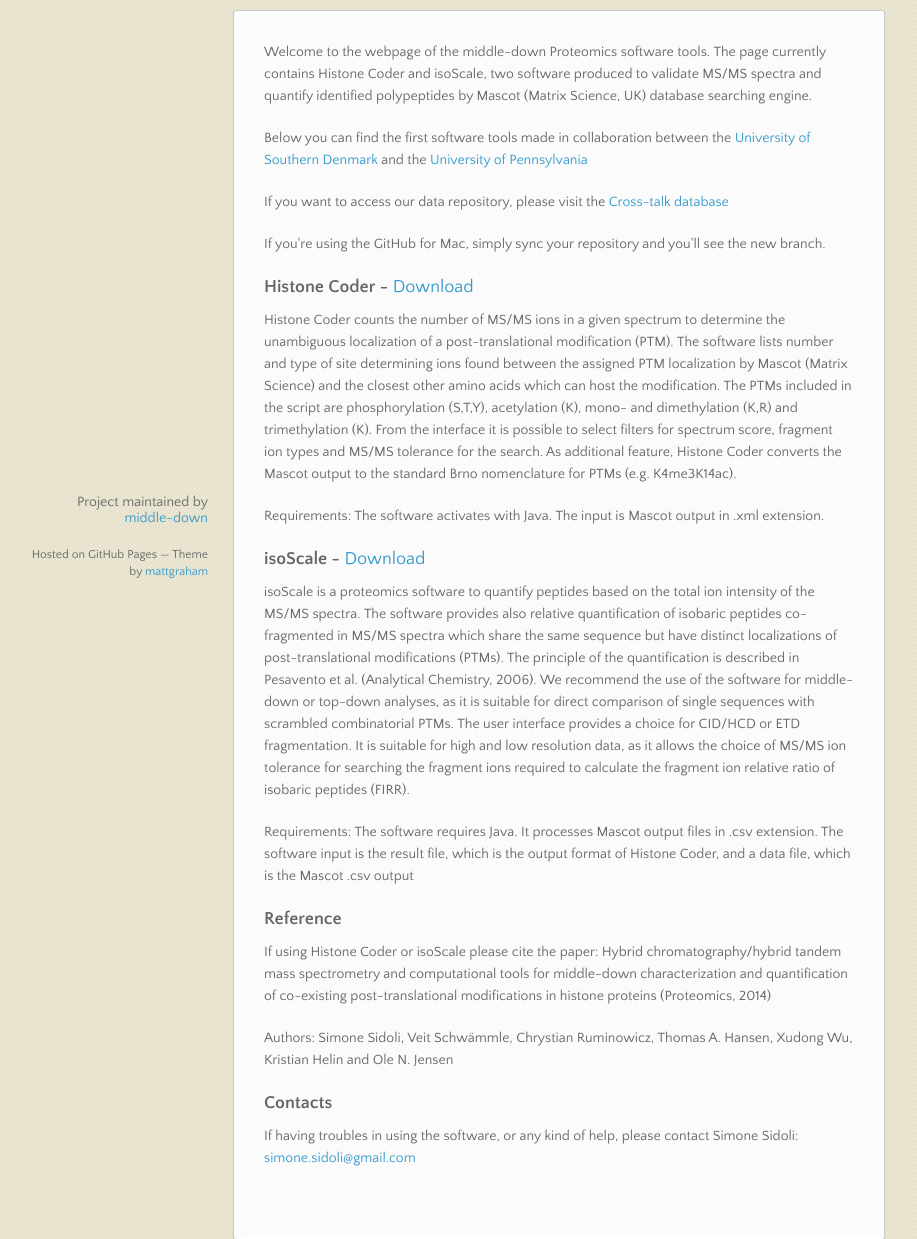
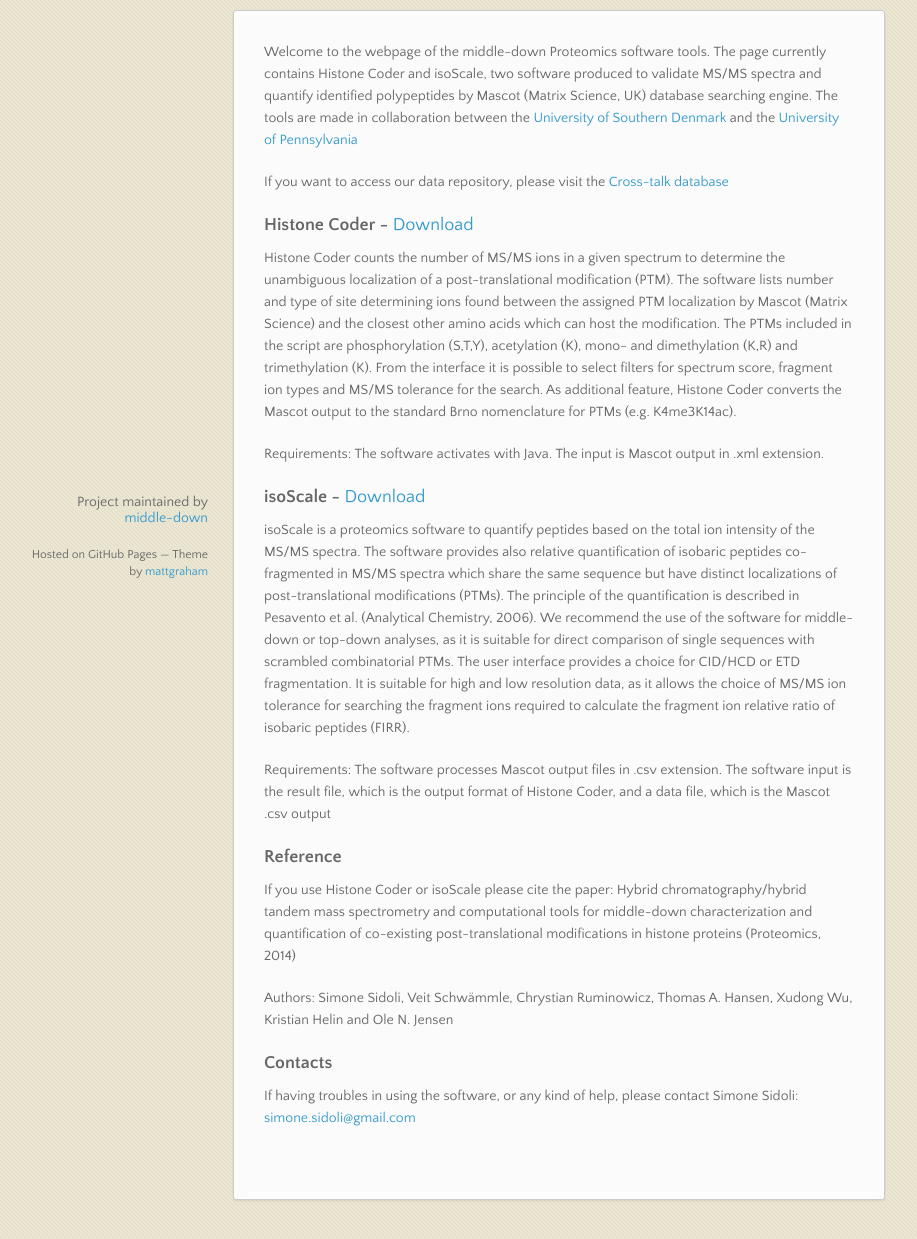
Before and after one commit to middle-down/Software, a plain HTML site: page index.html in a window 1280 px wide. Shown: the part 180-1419 px from the top of the page, without its empty margins (82-999 px from the left). Drawn offline with nearby package versions, Linux system fonts and the light colour scheme.

```diff
--- a/index.html
+++ b/index.html
@@ -40,13 +40,9 @@
       </nav>
       <section>
         <p>Welcome to the webpage of the middle-down Proteomics software tools.
-The page currently contains Histone Coder and isoScale, two software produced to validate MS/MS spectra and quantify identified polypeptides by Mascot (Matrix Science, UK) database searching engine.</p>
-
-<p>Below you can find the first software tools made in collaboration between the <a href="www.sdu.dk">University of Southern Denmark</a> and the <a href="http://www.upenn.edu/">University of Pennsylvania</a></p>
+The page currently contains Histone Coder and isoScale, two software produced to validate MS/MS spectra and quantify identified polypeptides by Mascot (Matrix Science, UK) database searching engine. The tools are made in collaboration between the <a href="www.sdu.dk">University of Southern Denmark</a> and the <a href="http://www.upenn.edu/">University of Pennsylvania</a></p>
 
 <p>If you want to access our data repository, please visit the <a href="http://crosstalkdb.bmb.sdu.dk/">Cross-talk database</a></p>
-
-<p>If you're using the GitHub for Mac, simply sync your repository and you'll see the new branch.</p>
 
 <h3>
 <a name="histone-coder---download" class="anchor" href="#histone-coder---download"><span class="octicon octicon-link"></span></a>Histone Coder - <a href="http://bioinformatics.sdu.dk/Simone/Histone%20Coder.jar">Download</a>
@@ -62,12 +58,12 @@ The page currently contains Histone Coder and isoScale, two software produced to
 
 <p>isoScale is a proteomics software to quantify peptides based on the total ion intensity of the MS/MS spectra. The software provides also relative quantification of isobaric peptides co-fragmented in MS/MS spectra which share the same sequence but have distinct localizations of post-translational modifications (PTMs). The principle of the quantification is described in Pesavento et al. (Analytical Chemistry, 2006). We recommend the use of the software for middle-down or top-down analyses, as it is suitable for direct comparison of single sequences with scrambled combinatorial PTMs. The user interface provides a choice for CID/HCD or ETD fragmentation. It is suitable for high and low resolution data, as it allows the choice of MS/MS ion tolerance for searching the fragment ions required to calculate the fragment ion relative ratio of isobaric peptides (FIRR). </p>
 
-<p>Requirements: The software requires Java. It processes Mascot output files in .csv extension. The software input is the result file, which is the output format of Histone Coder, and a data file, which is the Mascot .csv output </p>
+<p>Requirements: The software processes Mascot output files in .csv extension. The software input is the result file, which is the output format of Histone Coder, and a data file, which is the Mascot .csv output </p>
 
 <h3>
 <a name="reference" class="anchor" href="#reference"><span class="octicon octicon-link"></span></a>Reference</h3>
 
-<p>If using Histone Coder or isoScale please cite the paper: Hybrid chromatography/hybrid tandem mass spectrometry and computational tools for middle-down characterization and quantification of co-existing post-translational modifications in histone proteins (Proteomics, 2014)</p>
+<p>If you use Histone Coder or isoScale please cite the paper: Hybrid chromatography/hybrid tandem mass spectrometry and computational tools for middle-down characterization and quantification of co-existing post-translational modifications in histone proteins (Proteomics, 2014)</p>
 
 <p>Authors:
 Simone Sidoli, Veit Schwämmle, Chrystian Ruminowicz, Thomas A. Hansen, Xudong Wu, Kristian Helin and Ole N. Jensen</p>
```
Also changed, not shown: params.json (+1 -1 lines).
